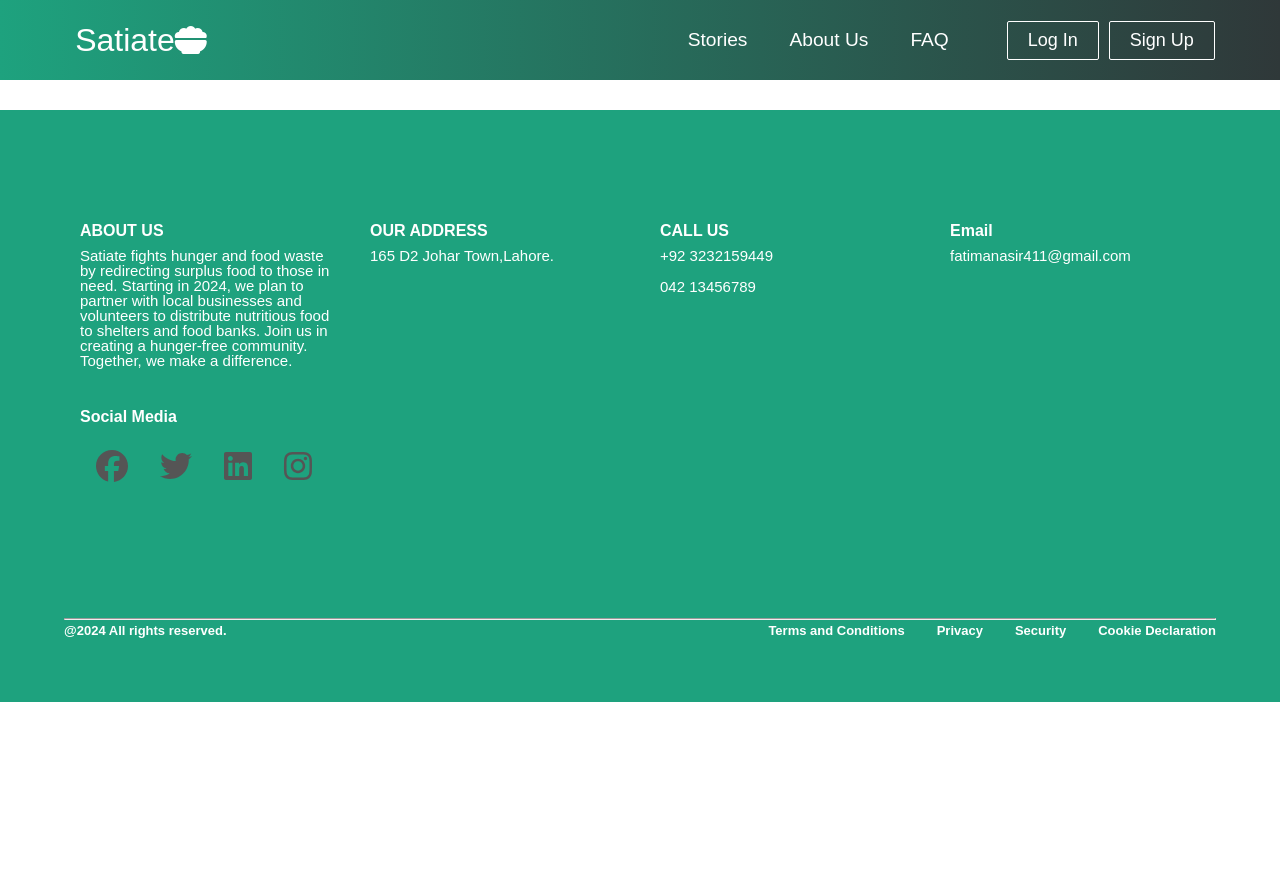
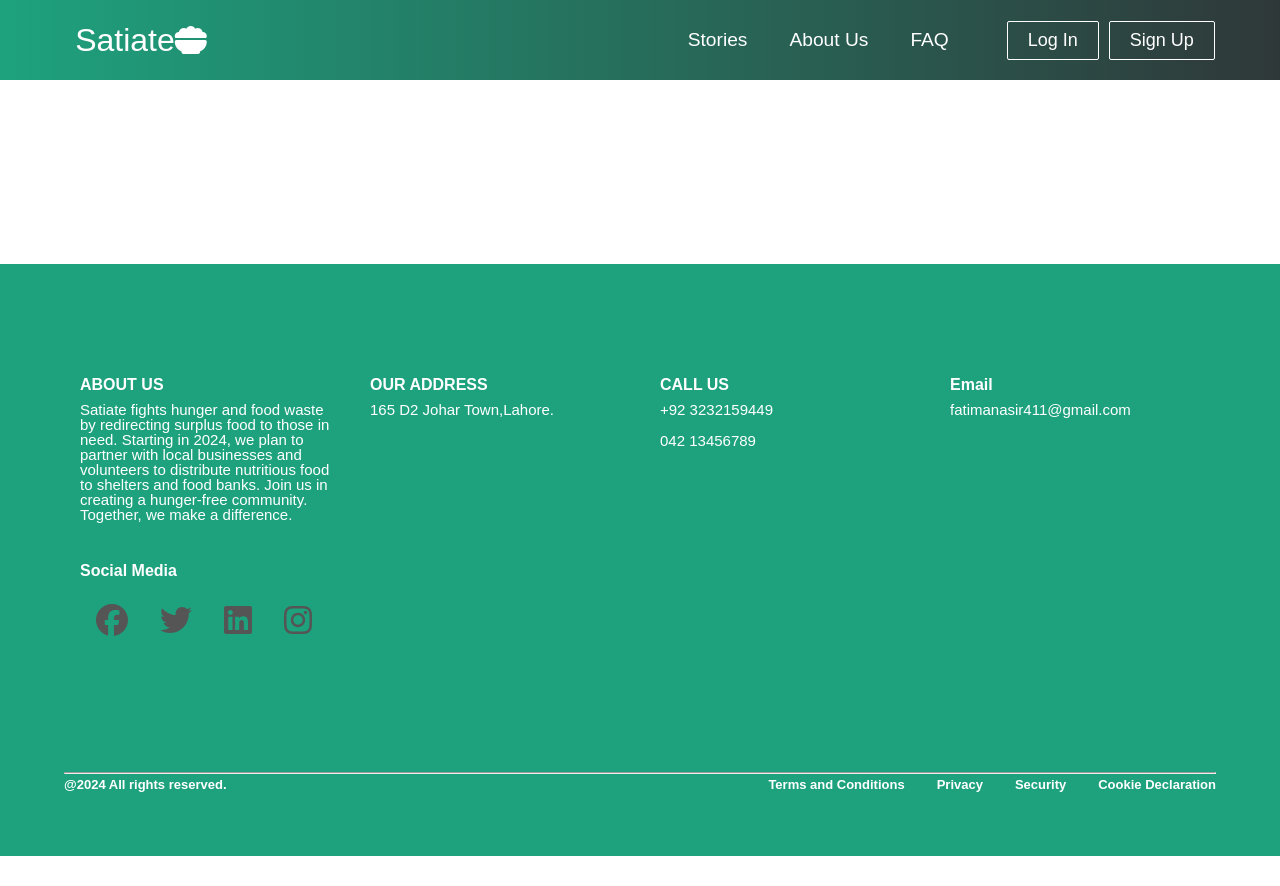
Before and after one commit to hsajid-cs/Satiate-food-donation, a React (Create React App) app in the folder new/: page /home in a window 1280 px wide. Before the commit the page ends 800 px from the top, so only its background shows below. Built offline with nearby package versions, Linux system fonts and the light colour scheme.

Commit message:
home page added

```diff
--- a/new/src/App.js
+++ b/new/src/App.js
@@ -3,7 +3,7 @@ import './App.css';
 import Navbar from './components/Navbar';
 import SignInFormD from './components/SignInFormD';
 import SignInFormO from './components/SignInFormO';
-import { BrowserRouter as Router, Routes, Route } from 'react-router-dom';
+import { BrowserRouter as Router, Routes, Route, Navigate } from 'react-router-dom';
 import LoginForm from './components/LoginForm';
 import Stories from './components/Stories';
 // import ListFood from './components/ListFood';
@@ -15,6 +15,7 @@ import FAQ from './components/FAQ';
 import DashboardRider from './components/DashboardRider';
 import DashboardRecipient from './components/DashboardRecipient';
 import DashboardDonor from './components/DashboardDonor';
+import { Home } from './components/Home';
 
 const exampleData = [
   {
@@ -57,7 +58,8 @@ function App() {
 
 <body>
       <Routes>
-      <Route path='/' exact />
+      <Route path='/' element={<Navigate to="/home" />} />
+      <Route path='/home' element={<Home/>}/>
       <Route path="/stories" element={<Stories/>} />
       <Route path="/signup-organization" element={<SignInFormO />} />
       <Route path="/signup-donor" element={<SignInFormD />} />
```
